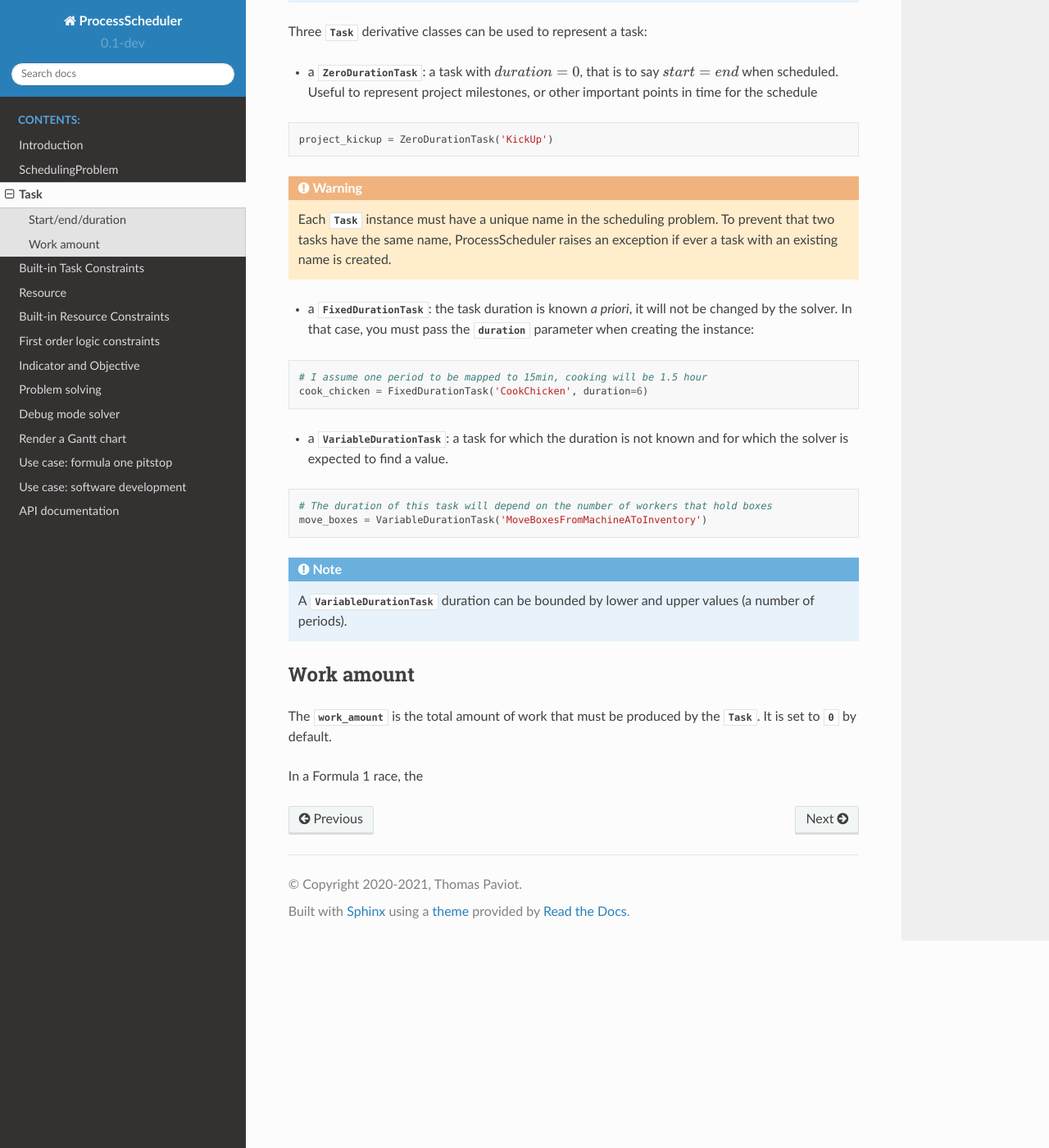
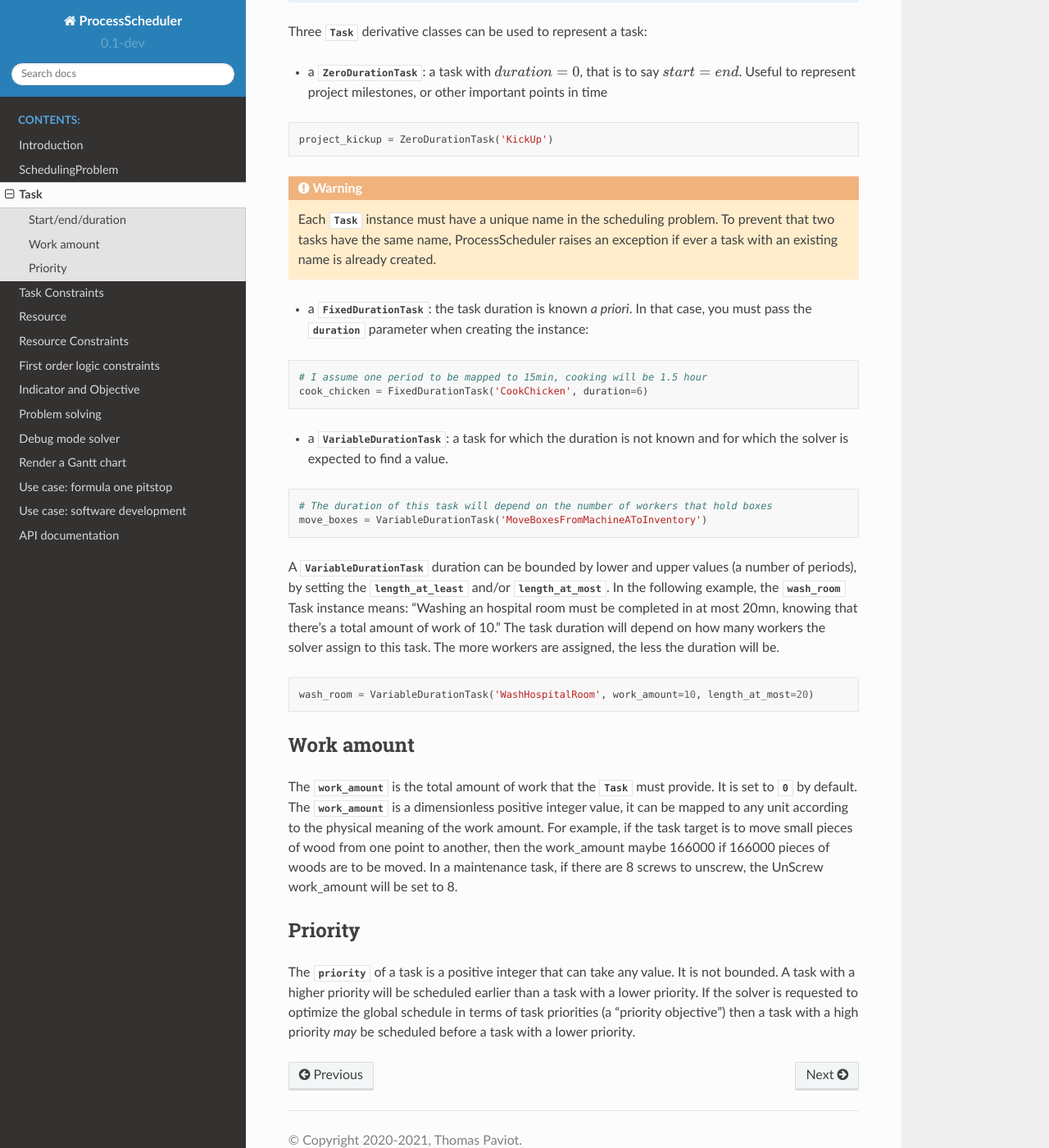
Before and after one commit to tpaviot/ProcessScheduler, a Sphinx documentation site: the page built from doc/task.rst, in a window 1280 px wide and 1400 px high, scrolled down 916 px. Shown: the whole window at 82% size. Built offline with Sphinx 7.4.7 and the Read the Docs theme 2.0.0, drawn with Linux system fonts in a browser that asks for light colours.

Commit message:
Update doc

```diff
--- a/doc/builtin_task_constraints.rst
+++ b/doc/builtin_task_constraints.rst
@@ -1,6 +1,6 @@
 
-Built-in Task Constraints
-=========================
+Task Constraints
+================
 
 ProcessScheduler provides a set of ready-to-use temporal task constraints. They allow expressing common rules such as "the task A must start exactly at the instant 4", "the task B must end at the same time than the task C ends", "the task C must be scheduled exactly 3 periods after the task D is completed" etc.
 
--- a/doc/scheduling_problem.rst
+++ b/doc/scheduling_problem.rst
@@ -27,4 +27,4 @@ A period is the finest granularity level that describes the time line, the task
 .. math:: horizon = \frac{12-8}{1/60}=240
 
 .. note::
-   The :attr:`horizon` attribute is optional. If it is not passed to the :class:`SchedulingProblem` instantiation method, the solver will later find an horizon value compliant with the set of constraints. In the case where the scheduling problem aims at optimizing the horizon (e.g. a makespan objective), the horizon should not be set manually.
+   The :attr:`horizon` attribute is optional. If it is not passed to the :meth:`__init__` method, the solver will search an horizon value compliant with the set of constraints. In the case where the scheduling problem aims at optimizing the horizon (e.g. a makespan objective), the horizon should not be set manually.
--- a/doc/task.rst
+++ b/doc/task.rst
@@ -29,7 +29,7 @@ The :class:`Task` class and its derivatives represent any task. A :class:`Task`
 
 Three :class:`Task` derivative classes can be used to represent a task:
 
-- a :class:`ZeroDurationTask`: a task with :math:`duration=0`, that is to say :math:`start=end` when scheduled. Useful to represent project milestones, or other important points in time for the schedule
+- a :class:`ZeroDurationTask`: a task with :math:`duration=0`, that is to say :math:`start=end`. Useful to represent project milestones, or other important points in time
 
 .. code-block:: python
 
@@ -37,9 +37,9 @@ Three :class:`Task` derivative classes can be used to represent a task:
 
 .. warning::
 
-	Each :class:`Task` instance must have a unique name in the scheduling problem. To prevent that two tasks have the same name, ProcessScheduler raises an exception if ever a task with an existing name is created.
+	Each :class:`Task` instance must have a unique name in the scheduling problem. To prevent that two tasks have the same name, ProcessScheduler raises an exception if ever a task with an existing name is already created.
 
-- a :class:`FixedDurationTask`: the task duration is known *a priori*, it will not be changed by the solver. In that case, you must pass the :attr:`duration` parameter when creating the instance:
+- a :class:`FixedDurationTask`: the task duration is known *a priori*. In that case, you must pass the :attr:`duration` parameter when creating the instance:
 
 .. code-block:: python
 
@@ -53,11 +53,16 @@ Three :class:`Task` derivative classes can be used to represent a task:
     # The duration of this task will depend on the number of workers that hold boxes
     move_boxes = VariableDurationTask('MoveBoxesFromMachineAToInventory')
 
-.. note::
-  A :class:`VariableDurationTask` duration can be bounded by lower and upper values (a number of periods).
+A :class:`VariableDurationTask` duration can be bounded by lower and upper values (a number of periods), by setting the :attr:`length_at_least` and/or :attr:`length_at_most`. In the following example, the :const:`wash_room` Task instance means: "Washing an hospital room must be completed in at most 20mn, knowing that there's a total amount of work of 10." The task duration will depend on how many workers the solver assign to this task. The more workers are assigned, the less the duration will be.
+
+.. code-block:: python
+
+    wash_room = VariableDurationTask('WashHospitalRoom', work_amount=10, length_at_most=20)
 
 Work amount
 -----------
-The :attr:`work_amount` is the total amount of work that must be produced by the :class:`Task`. It is set to :const:`0` by default.
+The :attr:`work_amount` is the total amount of work that the :class:`Task` must provide. It is set to :const:`0` by default. The :attr:`work_amount` is a dimensionless positive integer value, it can be mapped to any unit according to the physical meaning of the work amount. For example, if the task target is to move small pieces of wood from one point to another, then the work_amount maybe 166000 if 166000 pieces of woods are to be moved. In a maintenance task, if there are 8 screws to unscrew, the UnScrew work_amount will be set to 8.
 
-In a Formula 1 race, the
+Priority
+--------
+The :attr:`priority` of a task is a positive integer that can take any value. It is not bounded. A task with a higher priority will be scheduled earlier than a task with a lower priority. If the solver is requested to optimize the global schedule in terms of task priorities (a "priority objective") then a task with a high priority *may* be scheduled before a task with a lower priority.
```
Also changed, not shown: doc/introduction.rst (+6 -2 lines), doc/resource_constraints.rst (+5 -4 lines).
